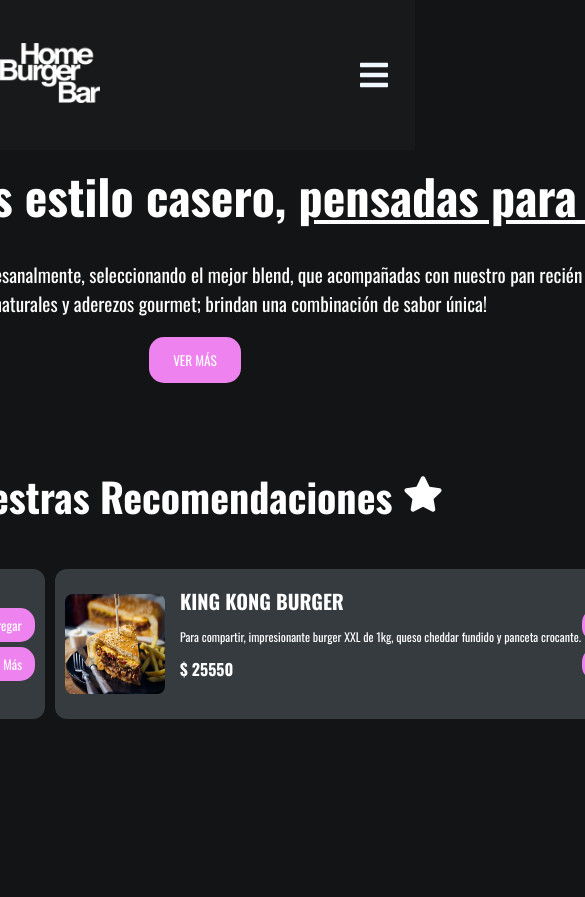
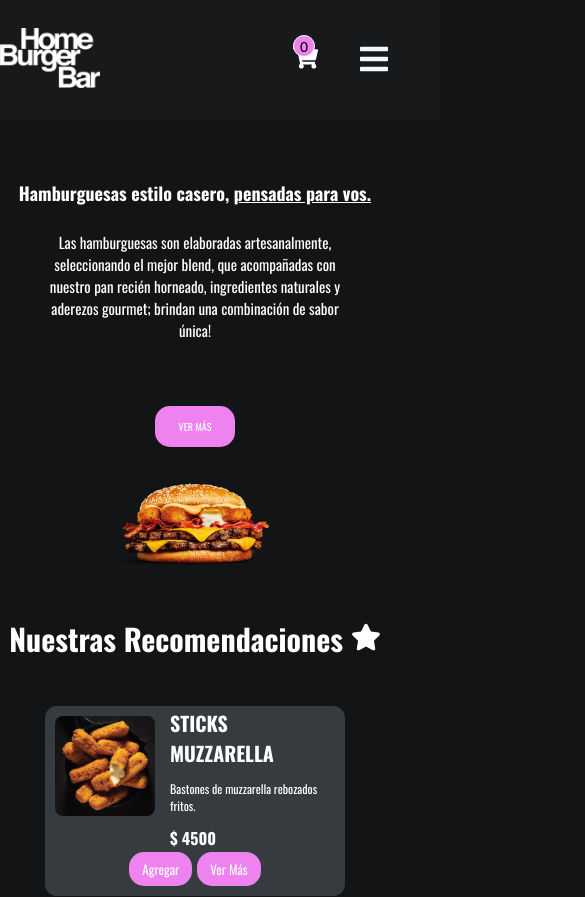
Before and after one commit to alanVelazquez14/Landin-page-React, a React (Vite) app: page /home in a window 390 px wide. Shown: the top 897 px of the page, 585 px wide, since content can reach past the window. Built offline with nearby package versions, Linux system fonts and the light colour scheme.

Commit message:
responsive: navbar, hero, home, ver resolucion cel

```diff
--- a/src/components/Hero/HeroStyles.js
+++ b/src/components/Hero/HeroStyles.js
@@ -12,8 +12,16 @@ export const HeroContainerStyled = styled.section`
     margin-bottom: 2rem;
   }
 
+  @media (max-width: 1250px) {
+    flex-direction: column;
+    justify-content: center;
+    align-items: center;
+  }
+
   @media (max-width: 1000px) {
     flex-direction: column;
+    justify-content: center;
+    align-items: center;
   }
 `;
 
@@ -37,10 +45,72 @@ export const HeroTextContainerStyled = styled.div`
     font-size: 1.2rem;
   }
 
-  @media (max-width: 1000px) {
-    width: 80%;
+  @media (max-width: 1250px) {
+    flex-direction: column;
+    justify-content: center;
     align-items: center;
     text-align: center;
+    margin-top: 25px;
+    min-width: 900px;
+  }
+
+  @media (max-width: 1000px) {
+    min-width: 700px;
+    align-items: center;
+    text-align: center;
+    margin-top: 50px;
+  }
+
+  @media (max-width: 750px) {
+    min-width: 500px;
+    align-items: center;
+    text-align: center;
+    margin-top: 50px;
+
+    h1 {
+      font-size: 35px;
+    }
+    p {
+      font-size: 18px;
+    }
+  }
+
+  @media (max-width: 610px) {
+    h1 {
+      font-size: 25px;
+    }
+    p {
+      font-size: 15px;
+    }
+
+    @media (max-width: 610px) {
+      h1 {
+        font-size: 20px;
+      }
+      p {
+        max-width: 300px;
+      }
+      button {
+        font-size: 10px;
+        margin-top: 50px;
+      }
+    }
+    @media (max-width: 450px) {
+      display: flex;
+      justify-content: center;
+      align-items: center;
+      width: 100%;
+      h1 {
+        font-size: 18px;
+      }
+      p {
+        max-width: 300px;
+      }
+      button {
+        font-size: 10px;
+        margin-top: 50px;
+      }
+  }
   }
 `;
 
@@ -52,46 +122,18 @@ export const HeroImgContainerStyled = styled.div`
   }
 
   @media (max-width: 1000px) {
-    display: none;
+    width: 300px;
+  }
+  @media (max-width: 750px) {
+    margin-bottom: -80px;
+  }
+  @media (max-width: 610px) {
+    width: 200px;
+    margin-top: -30px;
+  }
+
+  @media (max-width: 450px) {
+    width: 150px;
+    margin-top: -30px;
   }
 `;
-
-export const RecomendadosSectionStyled = styled.div`
-  display: flex;
-  flex-direction: column;
-  justify-content: center;
-  align-items: center;
-
-  h1 {
-    font-size: 40px;
-  }
-`;
-
-export const CardContainer = styled.div`
-  display: flex;
-  justify-content: start;
-  align-items: center;
-  overflow-x: scroll;
-  width: 1500px;
-  scroll-snap-type: x mandatory;
-  scroll-padding: 0 15px;
-  padding: 10px;
-  gap: 10px;
-  &::-webkit-scrollbar {
-    height: 10px;
-  }
-
-  &::-webkit-scrollbar-track {
-    background: #252525;
-    border-radius: 10px;
-  }
-
-  &::-webkit-scrollbar-thumb {
-    background-color: #242424;
-    border-radius: 10px;
-  }
-
-  &::-webkit-scrollbar-thumb:hover {
-    background-color: #555;
-  }
-`;
--- a/src/components/Navbar/CartIcon/CartIcon.jsx
+++ b/src/components/Navbar/CartIcon/CartIcon.jsx
@@ -1,5 +1,4 @@
 import React from "react";
-import { LinksContainerStyled } from "../NavbarStyles";
 import { FaShoppingCart } from "react-icons/fa";
 import { useDispatch, useSelector } from "react-redux";
 import { toggleHiddenCart } from "../../../redux/cartSlice/cartSlice";
@@ -14,9 +13,9 @@ export const CartIcon = () => {
   const dispatch = useDispatch();
 
   return (
-    <LinksContainerStyled onClick={() => dispatch(toggleHiddenCart())}>
+    <div onClick={() => dispatch(toggleHiddenCart())}>
       <FaShoppingCart />
       <span>{totalCartItems}</span>
-    </LinksContainerStyled>
+    </div>
   );
 };
--- a/src/components/Navbar/Navbar.jsx
+++ b/src/components/Navbar/Navbar.jsx
@@ -8,6 +8,7 @@ import ModalCart from "./ModalCart/ModalCart";
 import { useDispatch, useSelector } from "react-redux";
 import { toggleMenuHidden } from "../../redux/userSlice/userSlice";
 import ModalUser from "./ModalUser/ModalUser";
+import { IoMdLogIn } from "react-icons/io";
 
 export const Navbar = () => {
   const [click, setClick] = useState(false);
@@ -53,9 +54,6 @@ export const Navbar = () => {
         <img src="img/Productos/logo.png" alt="Logo"></img>
       </div>
 
-      <div onClick={ChangeClick}>
-        <s.IconLogoMobile>{click ? <FaTimes /> : <FaBars />}</s.IconLogoMobile>
-      </div>
       <s.LinksContainerStyled click={click}>
         {Links.map((x) => (
           <Link key={x.name} to={x.href} onClick={x.onClick}>
@@ -68,13 +66,27 @@ export const Navbar = () => {
         <s.LinkStyled onClick={handleUserClick}>
           <motion.div whileTap={{ scale: 0.97 }}>
             {currentUser ? `${currentUser.nombre}` : "Inicia Sesión"}
+            <IoMdLogIn
+              style={{
+                color: "white",
+                textAlign:"center",
+              }}
+            />
           </motion.div>
         </s.LinkStyled>
+      </s.LinksContainerStyled>
 
+      <s.IconContainer>
         <s.CartNavStyled>
           <CartIcon />
         </s.CartNavStyled>
-      </s.LinksContainerStyled>
+
+        <div onClick={ChangeClick}>
+          <s.IconLogoMobile>
+            {click ? <FaTimes /> : <FaBars />}
+          </s.IconLogoMobile>
+        </div>
+      </s.IconContainer>
     </s.NavbarContainerStyled>
   );
 };
--- a/src/components/Navbar/NavbarStyles.js
+++ b/src/components/Navbar/NavbarStyles.js
@@ -2,18 +2,21 @@ import { motion } from "framer-motion";
 import styled, { css } from "styled-components";
 
 export const NavbarContainerStyled = styled.div`
-  width: 100%;
-  max-width: 1850px;
+  width: 95vw;
   height: 100px;
   background-color: #18191a;
   display: flex;
   justify-content: space-between;
   align-items: center;
-  padding: 25px;
+  padding: 10px 50px;
 
   img {
     width: 100px;
     cursor: pointer;
+  }
+
+  @media (max-width: 450px) {
+    width: 100%;
   }
 `;
 
@@ -38,7 +41,7 @@ export const LinksContainerStyled = styled.div`
   gap: 60px;
   font-size: 25px;
 
-  @media (max-width: 768px) {
+  @media (max-width: 1000px) {
     width: 100%;
     height: 98vh;
     position: absolute;
@@ -73,7 +76,7 @@ export const LinksNav = styled.div`
 export const IconLogoMobile = styled.div`
   display: none;
 
-  @media (max-width: 768px) {
+  @media (max-width: 1000px) {
     display: flex;
     color: aliceblue;
     font-size: 2rem;
@@ -85,13 +88,13 @@ export const CartStyled = styled.div`
 `;
 
 export const CartNavStyled = styled.div`
-  position: relative;
   cursor: pointer;
+  font-size: 25px;
 
   span {
     position: absolute;
-    top: -10px;
-    right: -15px;
+    top: 35px;
+    right: 70px;
     height: 20px;
     width: 20px;
     text-align: center;
@@ -101,12 +104,19 @@ export const CartNavStyled = styled.div`
     background-color: violet;
     font-size: 15px;
   }
+
+  @media (max-width: 1000px) {
+    font-size: 25px;
+    span {
+      top: 35px;
+      right: 75px;
+    }
+  }
 `;
 
 export const UserLinkStyled = styled(motion.div)`
   display: flex;
   align-items: center;
-  gap: 60px;
   font-size: 25px;
   font-family: "Oswald";
 
@@ -114,3 +124,8 @@ export const UserLinkStyled = styled(motion.div)`
     opacity: 90%;
   }
 `;
+
+export const IconContainer = styled.div`
+  display: flex;
+  gap: 40px;
+`;
--- a/src/components/Recomendados/CardsRecomendadosStyled.js
+++ b/src/components/Recomendados/CardsRecomendadosStyled.js
@@ -35,11 +35,20 @@ export const Card = styled.section`
     font-weight: bold;
     color: white;
   }
+
+  @media (max-width: 1550px) {
+    flex-direction: column;
+    justify-content: center;
+    align-items: flex-start;
+    height: 190px;
+    flex: 0 0 300px;
+  }
 `;
 
 export const ContainerCardStyled = styled.div`
   display: flex;
   gap: 15px;
+
 `;
 
 export const ContainerInfoStyled = styled.div`
@@ -51,6 +60,15 @@ export const ButtonContainer = styled.div`
   display: flex;
   flex-direction: column;
   gap: 5px;
+
+  @media (max-width: 1550px) {
+    display: flex;
+    width: 100%;
+    justify-content: center;
+    flex-direction: row;
+    margin-top: auto;
+
+  }
 `;
 
 export const Button = styled.button`
--- a/src/components/ResumenNosotros/NosotrosResumenStyted.js
+++ b/src/components/ResumenNosotros/NosotrosResumenStyted.js
@@ -19,6 +19,14 @@ export const NosotrosContainerStyled = styled.section`
   span {
     font-size: 20px;
   }
+
+  @media (max-width: 1000px) {
+    h1 {
+      font-size: 30px;
+    }
+    margin-top: -20px;
+    padding: 30px;
+  }
 `;
 
 export const LinkNosotrosStyled = styled.a`
@@ -32,6 +40,7 @@ export const LinkNosotrosStyled = styled.a`
     text-decoration-color: violet;
     color: violet;
   }
+
 `;
 
 export const TextContainerStyled = styled.div`
@@ -48,4 +57,16 @@ export const TextContainerStyled = styled.div`
   span {
     color: violet;
   }
+
+  @media (max-width: 700px) {
+    display: flex;
+    flex-direction: column;
+    justify-content: center;
+    align-items: center;
+    width: 100%;
+
+    p {
+      width: 70%;
+    }
+  }
 `;
--- a/src/pages/Home/HomeStyled.js
+++ b/src/pages/Home/HomeStyled.js
@@ -6,3 +6,70 @@ export const HomeContainerStyled = styled.section`
   max-width: 1200px;
   font-family: "Oswald";
 `;
+
+export const RecomendadosSectionStyled = styled.div`
+  display: flex;
+  flex-direction: column;
+  justify-content: center;
+  align-items: center;
+
+  h1 {
+    font-size: 40px;
+  }
+
+  @media (max-width: 1550px) {
+    padding: 50px;
+
+    h1 {
+      font-size: 35px;
+    }
+  }
+
+  @media (max-width: 1000px) {
+    h1 {
+      font-size: 30px;
+    }
+    margin-top: -105px;
+  }
+`;
+
+export const CardContainer = styled.div`
+  display: flex;
+  justify-content: start;
+  align-items: center;
+  overflow-x: scroll;
+  width: 1500px;
+  scroll-snap-type: x mandatory;
+  scroll-padding: 0 15px;
+  padding: 10px;
+  gap: 10px;
+  &::-webkit-scrollbar {
+    height: 10px;
+  }
+
+  &::-webkit-scrollbar-track {
+    background: #252525;
+    border-radius: 10px;
+  }
+
+  &::-webkit-scrollbar-thumb {
+    background-color: #242424;
+    border-radius: 10px;
+  }
+
+  &::-webkit-scrollbar-thumb:hover {
+    background-color: #555;
+  }
+
+  @media (max-width: 1550px) {
+    justify-content: center;
+    flex-direction: row;
+    flex-wrap: wrap;
+    overflow-x: hidden;
+    overflow-y: auto;
+    width: 100%;
+    padding: 20px;
+    gap: 20px;
+    box-sizing: border-box;
+  }
+`;
--- a/src/redux/recomendadosSlice/recomendadosSlice.js
+++ b/src/redux/recomendadosSlice/recomendadosSlice.js
@@ -3,7 +3,7 @@ import { pickRandom } from "./pickRandom.js";
 import { burgers } from "../../data/Menu.js";
 
 const INITIAL_STATE = {
-  recommended: pickRandom(burgers, 5),
+  recommended: pickRandom(burgers, 6),
 };
 
 export const recommendedSlice = createSlice({
```
Also changed, not shown: src/components/Layout/LayoutStyles.js (+6 -6 lines), src/pages/Home/Home.jsx (+4 -3 lines).
